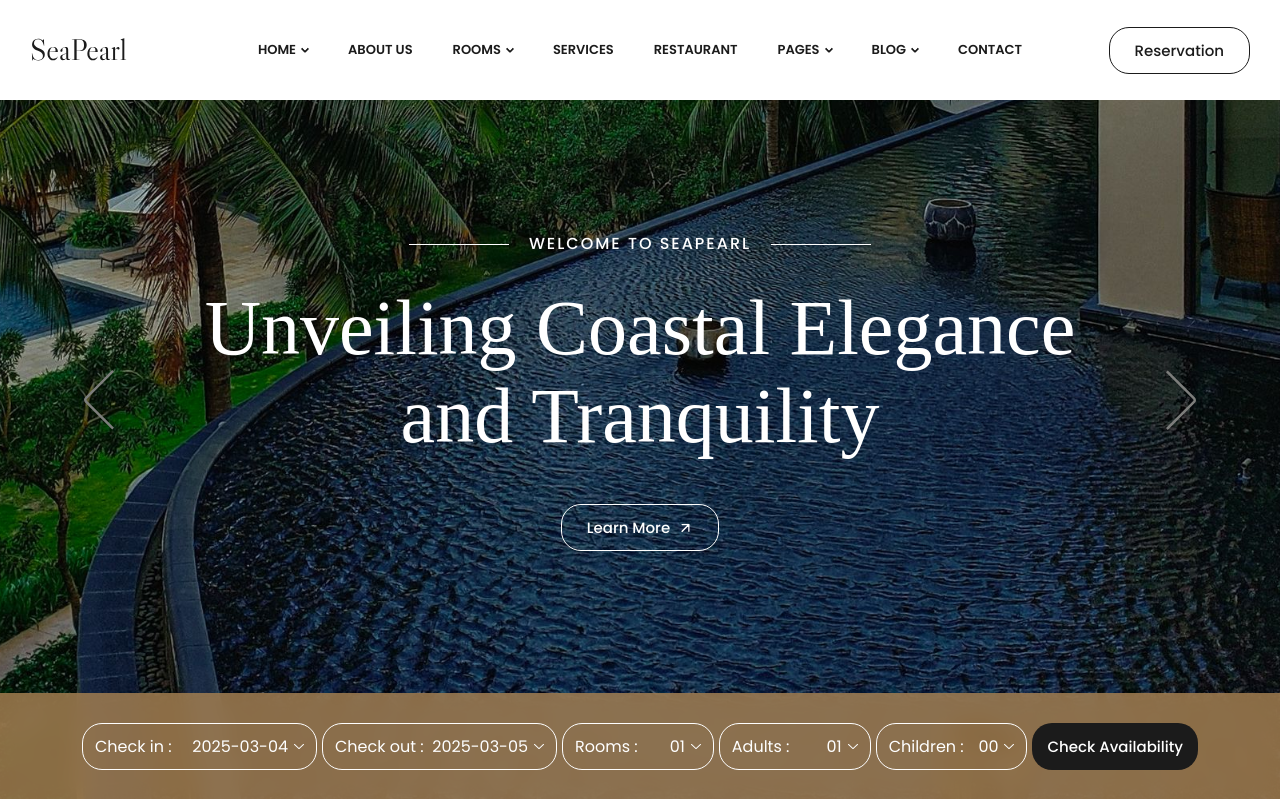
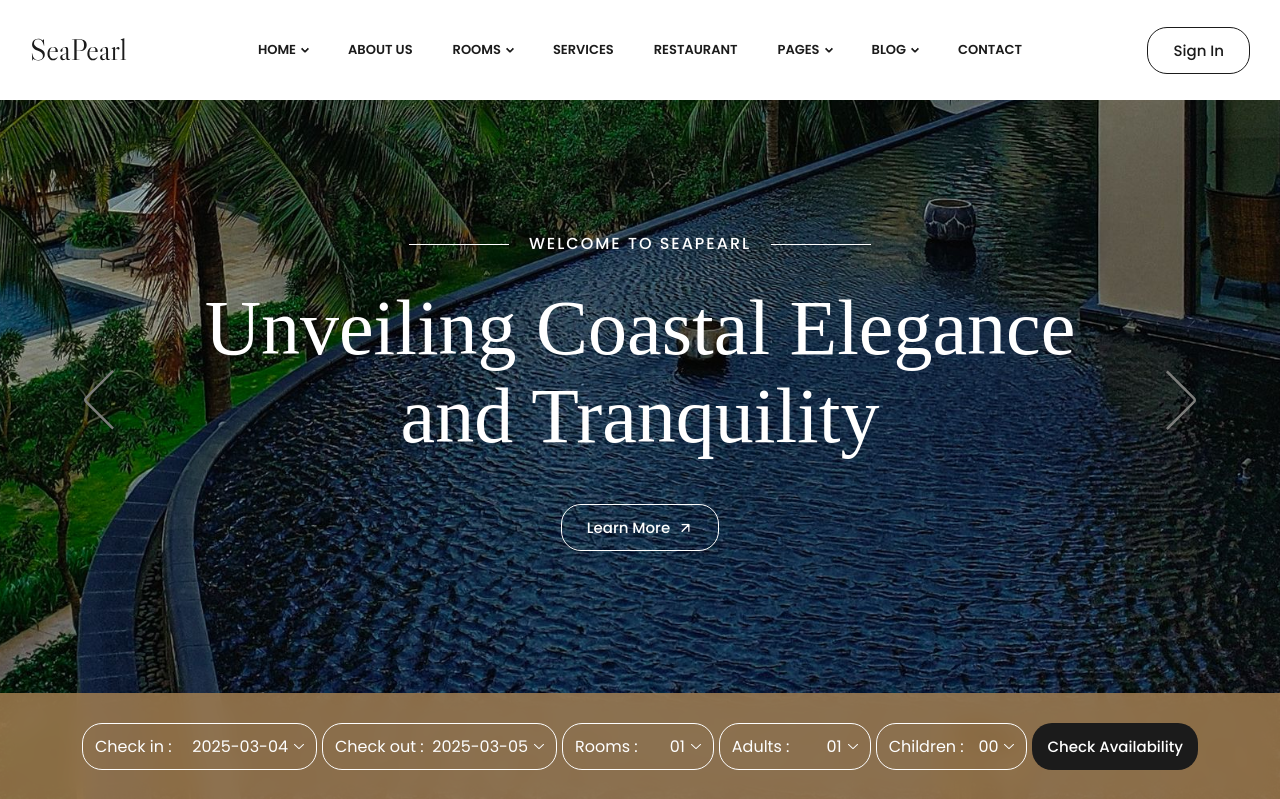
Before and after one commit to thesushantgunjal/moonlight, a CodeIgniter app: page /Git/index.php/in/index in a window 1280 px wide. Shown: the top 799 px of the page. Run offline with CodeIgniter, Linux system fonts and the light colour scheme; some libraries are stand-ins or nearby versions; some web fonts are replaced.

Commit message:
update sign in user side

```diff
--- a/application/views/in/navbar.php
+++ b/application/views/in/navbar.php
@@ -138,8 +138,8 @@
                         </div>
                     </div>
                     <div class="cs_main_header_right">
-                        <a href="rooms.html" class="cs_btn cs_style_2 cs_medium cs_radius_20 cs_fs_15">
-                            Reservation
+                        <a href="<?=base_url()?>in/sign_in" class="cs_btn cs_style_2 cs_medium cs_radius_20 cs_fs_15">
+                            Sign In
                         </a>
                     </div>
                 </div>
```
